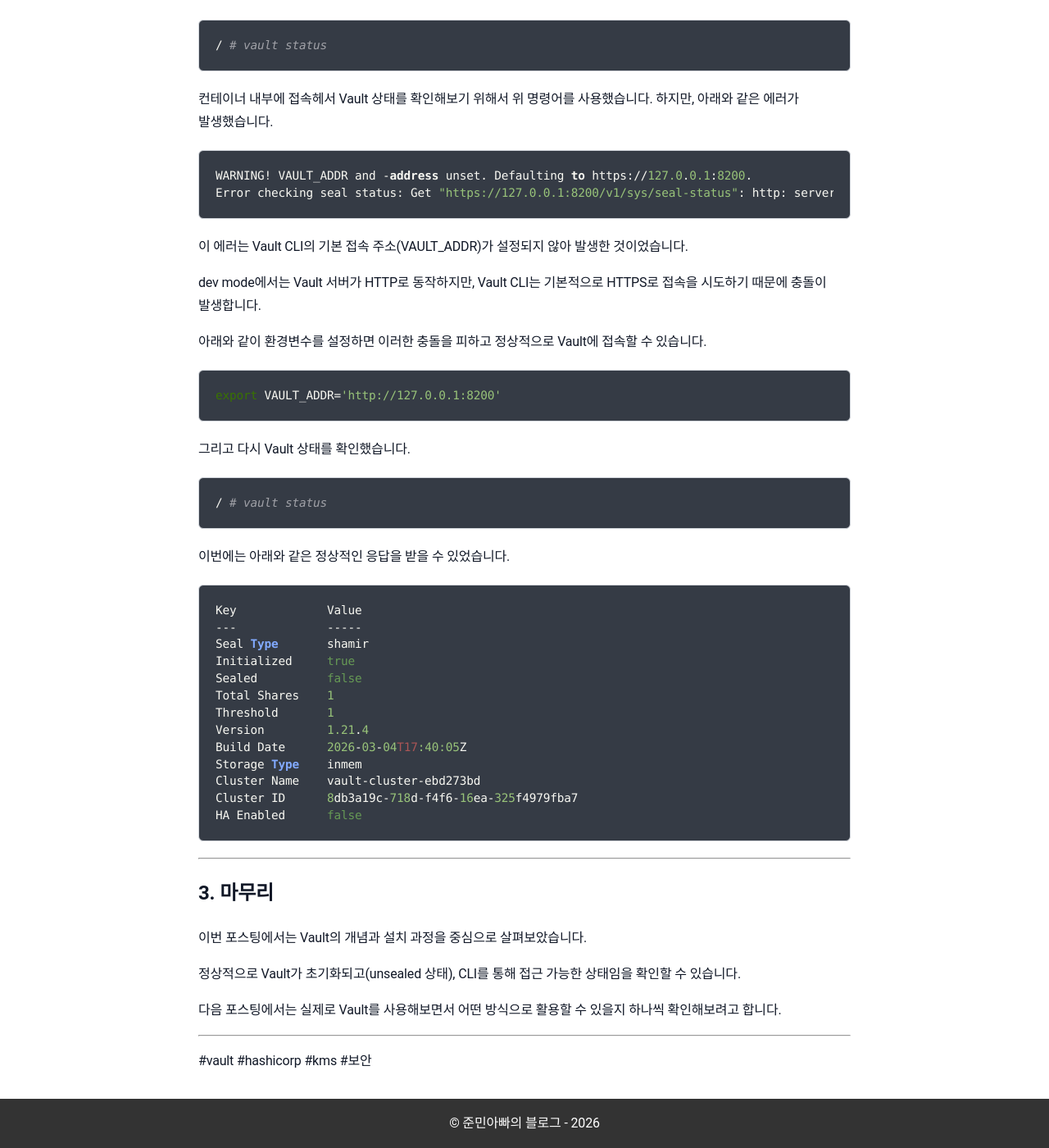
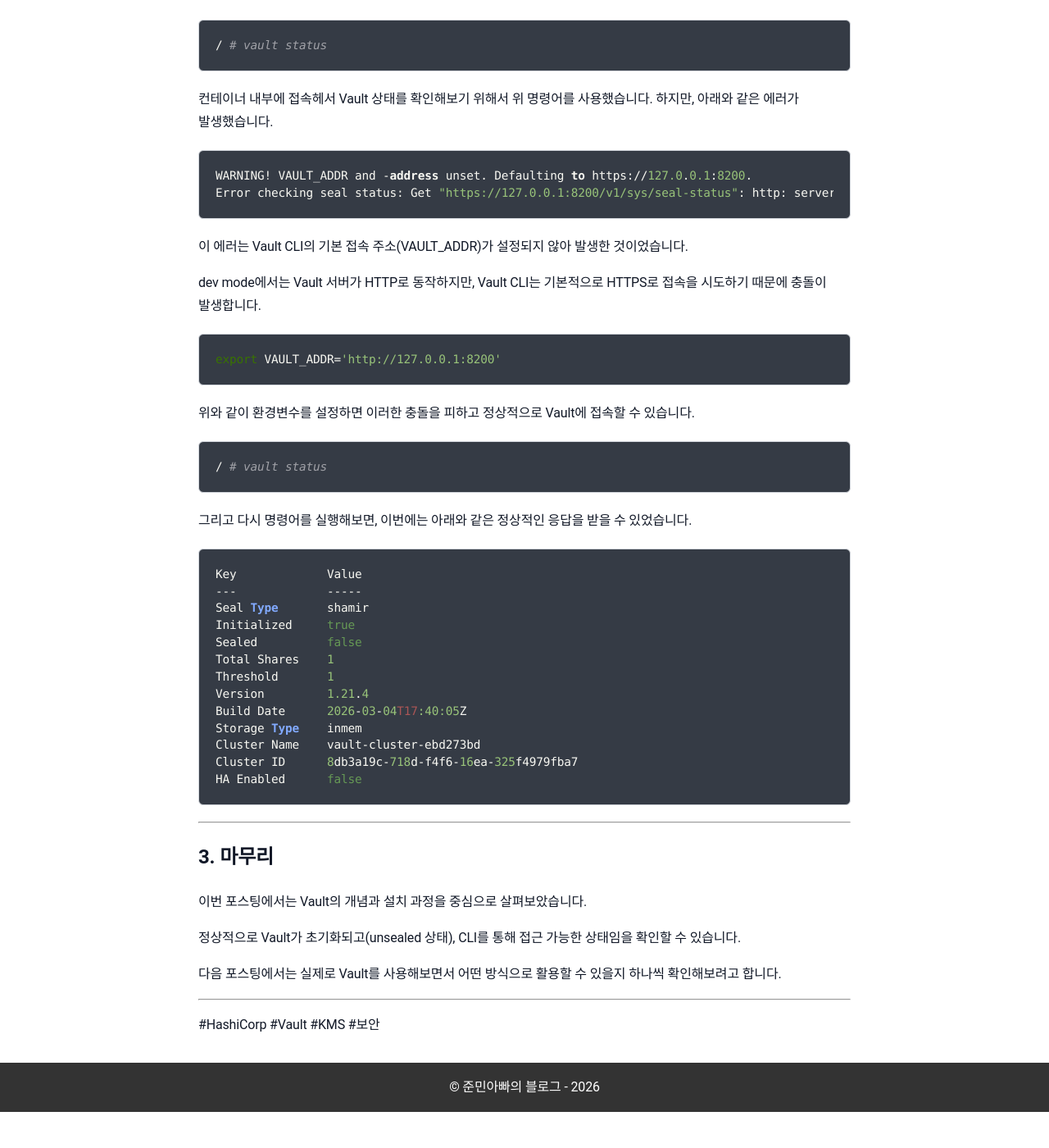
Before and after one commit to sanghoon-lee/sanghoon-lee.github.io, a Jekyll site: the page built from _posts/2026-04-09-vault.md, in a window 1280 px wide and 1400 px high, scrolled down 5987 px. Shown: the whole window at 82% size. Built offline with Jekyll 4.4.1, drawn with Linux system fonts in a browser that asks for light colours; nearby versions of some CDN libraries; comment, search, counter and statistics services are not loaded; after the commit the page ends 7343 px from its top, so only the background shows below that.

Commit message:
hashicorp 2번째 포스팅 추가

````diff
--- a/_posts/2026-04-09-vault.md
+++ b/_posts/2026-04-09-vault.md
@@ -227,19 +227,16 @@ Error checking seal status: Get "https://127.0.0.1:8200/v1/sys/seal-status": htt
 dev mode에서는 Vault 서버가 HTTP로 동작하지만,
 Vault CLI는 기본적으로 HTTPS로 접속을 시도하기 때문에 충돌이 발생합니다.
 
-아래와 같이 환경변수를 설정하면 이러한 충돌을 피하고 정상적으로 Vault에 접속할 수 있습니다.
-
 ```bash
 export VAULT_ADDR='http://127.0.0.1:8200'
 ```
-
-그리고 다시 Vault 상태를 확인했습니다.
+위와 같이 환경변수를 설정하면 이러한 충돌을 피하고 정상적으로 Vault에 접속할 수 있습니다.
 
 ```bash
 / # vault status
 ```
 
-이번에는 아래와 같은 정상적인 응답을 받을 수 있었습니다.
+그리고 다시 명령어를 실행해보면, 이번에는 아래와 같은 정상적인 응답을 받을 수 있었습니다.
 
 ```text
 Key             Value
@@ -270,4 +267,4 @@ CLI를 통해 접근 가능한 상태임을 확인할 수 있습니다.
 
 ---
 
-#vault #hashicorp #kms #보안
+#HashiCorp #Vault #KMS #보안
````
Also changed, not shown: _posts/2026-04-11-vault2.md (+7 -0 lines).
